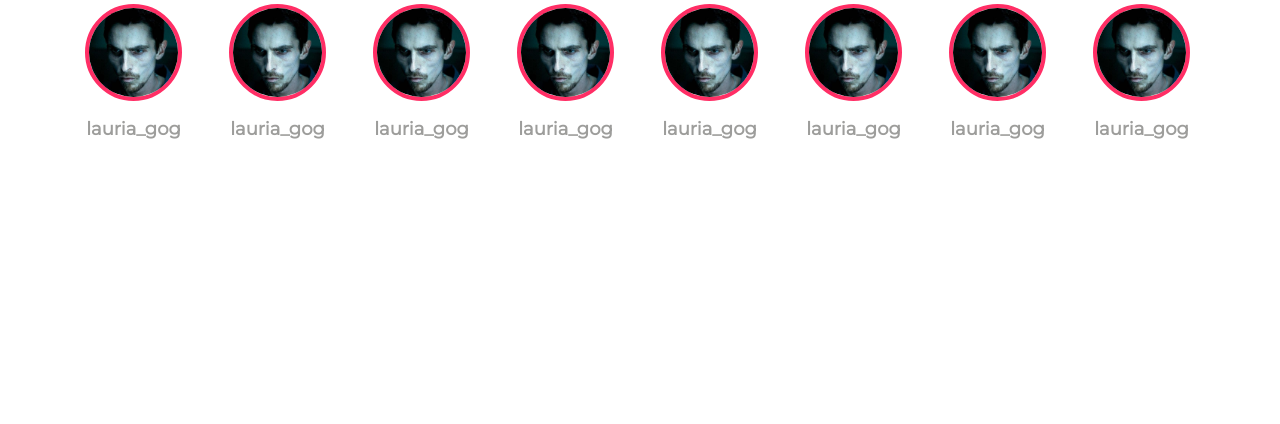
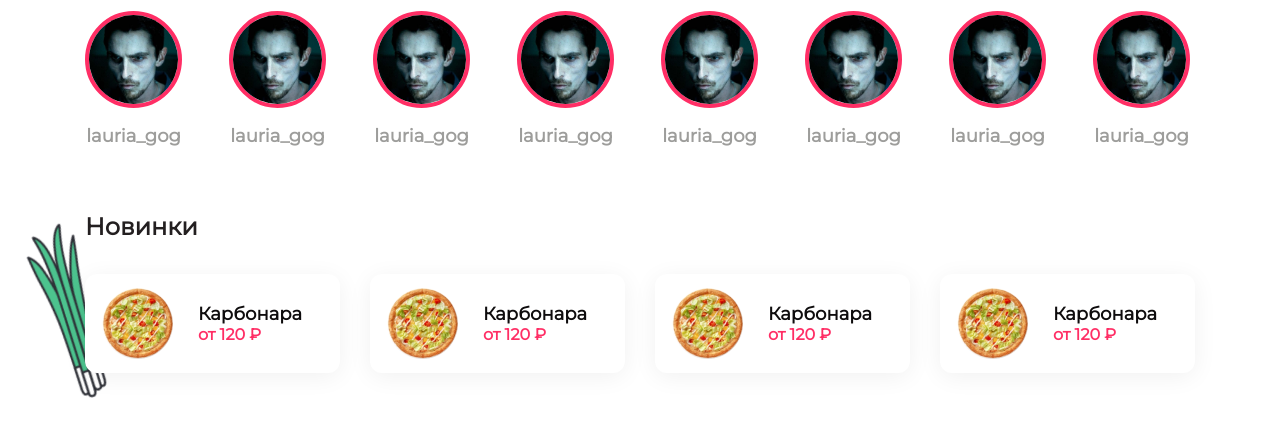
Before and after one commit to kzhvnkv/yabao, a plain HTML site: page index.html in a window 1280 px wide. Shown: the part 638-1062 px from the top of the page. Before the commit the page ends 800 px from the top, so only its background shows below. Drawn offline with Linux system fonts and the light colour scheme.

Commit message:
add homepage2 1440 novelties

```diff
--- a/css/style.css
+++ b/css/style.css
@@ -9,6 +9,13 @@ ul, ol {
     list-style-type: none;
     padding: 0;
     margin: 0;
+}
+
+h3 {
+    font-size: 24px;
+    font-weight: 700;
+    line-height: 29px;
+    color: #231F20;
 }
 
 body {
@@ -24,6 +31,7 @@ body {
     width: 100%;
     align-items: center;
     justify-content: center;
+    margin-top: 10px;
 }
 
 .wrapper {
@@ -196,14 +204,11 @@ body {
 /* REVIEWS */
 .reviews__wrapper {
     flex-direction: column;
+    margin-bottom: 55px;
 }
 
 .reviews__header{
     margin-bottom: 27px;
-    font-size: 24px;
-    font-weight: 700;
-    line-height: 29px;
-    color: #231F20;
 }
 
 .reviews__list {
@@ -237,3 +242,67 @@ body {
     line-height: 22px;
     color: #9D9D9B;
 }
+
+/* NOVELTY */
+.novelties__wrapper {
+    flex-direction: column;
+    margin-bottom: 51px;
+    position: relative;
+}
+
+.novelties__background {
+
+
+position: absolute;
+width: 115px;
+height: 210px;
+left: -70px;
+background-image: url("../img/onion.png");
+background-repeat: no-repeat;
+z-index: -100;
+
+}
+
+.novelties__header {
+    margin-bottom: 33px;
+}
+
+
+.novelties__list {
+    display: flex;
+}
+
+.novelties__item {
+    margin-right: 30px;
+}
+
+
+
+
+.novelty {
+    display: flex;
+    align-items: center;
+    padding: 14px 17px;
+    width: 255px;
+    box-shadow: 0px 4px 24px rgba(0, 0, 0, 0.06);
+    border-radius: 12px;
+    background-color: #FFF;
+}
+
+.novelty__image {
+    margin-right: 25px;
+}
+
+.novelty__name {
+    font-size: 18px;
+    font-weight: 700;
+    line-height: 22px;
+    color: #0E0C0D;
+}
+
+.novelty__price {
+    font-size: 16px;
+    font-weight: 700;
+    line-height: 20px;
+    color: #FF2E65;
+}
--- a/index.html
+++ b/index.html
@@ -21,7 +21,6 @@
                             <img class="logo__img" src="img/logo.png" alt="Yabao">
                         </div>
                     </div>
-
                     <div class="header__delivery delivery">
                         <div class="delivery__geo">
                             <div class="delivery__subject">Доставка пасты</div>
@@ -33,7 +32,6 @@
                         </div>
                     </div>
                 </div>
-
                 <div class="header__right">
                     <div class="header__callback callback">
                         <button class="callback__button button">Заказать звонок</button>
@@ -62,7 +60,6 @@
                         </ul>
                     </nav>
                 </div>
-
                 <div class="header__right">
                     <div class="header__authentification authentification">
                         <button class="authentification__login button">Войти</button>
@@ -74,9 +71,7 @@
                 </div>
             </div>
         </div>
-
     </header>
-
 
     <main class="main">
         <section class="slider container">
@@ -89,16 +84,15 @@
             </div>
         </section>
 
-
         <section class="reviews container">
             <div class="reviews__wrapper wrapper">
-
-                <h2 class="reviews__header">Отзывы</h2>
-
+                <h3 class="reviews__header">Отзывы</h3>
                 <ul class="reviews__list">
                     <li class="reviews__item review">
                         <div class="review__image">
-                            <img class="review__img" src="img/review_1.jpg" alt="">
+                            <a class="review__link" href="#">
+                                <img class="review__img" src="img/review_1.jpg" alt="Review">
+                            </a>
                         </div>
                         <div class="review__profile">
                             lauria_gog
@@ -106,7 +100,9 @@
                     </li>
                     <li class="reviews__item review">
                         <div class="review__image">
-                            <img class="review__img" src="img/review_1.jpg" alt="">
+                            <a class="review__link" href="#">
+                                <img class="review__img" src="img/review_1.jpg" alt="Review">
+                            </a>
                         </div>
                         <div class="review__profile">
                             lauria_gog
@@ -114,7 +110,9 @@
                     </li>
                     <li class="reviews__item review">
                         <div class="review__image">
-                            <img class="review__img" src="img/review_1.jpg" alt="">
+                            <a class="review__link" href="#">
+                                <img class="review__img" src="img/review_1.jpg" alt="Review">
+                            </a>
                         </div>
                         <div class="review__profile">
                             lauria_gog
@@ -122,7 +120,9 @@
                     </li>
                     <li class="reviews__item review">
                         <div class="review__image">
-                            <img class="review__img" src="img/review_1.jpg" alt="">
+                            <a class="review__link" href="#">
+                                <img class="review__img" src="img/review_1.jpg" alt="Review">
+                            </a>
                         </div>
                         <div class="review__profile">
                             lauria_gog
@@ -130,7 +130,9 @@
                     </li>
                     <li class="reviews__item review">
                         <div class="review__image">
-                            <img class="review__img" src="img/review_1.jpg" alt="">
+                            <a class="review__link" href="#">
+                                <img class="review__img" src="img/review_1.jpg" alt="Review">
+                            </a>
                         </div>
                         <div class="review__profile">
                             lauria_gog
@@ -138,7 +140,9 @@
                     </li>
                     <li class="reviews__item review">
                         <div class="review__image">
-                            <img class="review__img" src="img/review_1.jpg" alt="">
+                            <a class="review__link" href="#">
+                                <img class="review__img" src="img/review_1.jpg" alt="Review">
+                            </a>
                         </div>
                         <div class="review__profile">
                             lauria_gog
@@ -146,7 +150,9 @@
                     </li>
                     <li class="reviews__item review">
                         <div class="review__image">
-                            <img class="review__img" src="img/review_1.jpg" alt="">
+                            <a class="review__link" href="#">
+                                <img class="review__img" src="img/review_1.jpg" alt="Review">
+                            </a>
                         </div>
                         <div class="review__profile">
                             lauria_gog
@@ -154,7 +160,9 @@
                     </li>
                     <li class="reviews__item review">
                         <div class="review__image">
-                            <img class="review__img" src="img/review_1.jpg" alt="">
+                            <a class="review__link" href="#">
+                                <img class="review__img" src="img/review_1.jpg" alt="Review">
+                            </a>
                         </div>
                         <div class="review__profile">
                             lauria_gog
@@ -163,6 +171,74 @@
                 </ul>
             </div>
         </section>
+
+        <section class="novelties container">
+            <div class="novelties__wrapper wrapper">
+                <div class="novelties__background"></div>
+                <h3 class="novelties__header">Новинки</h3>
+                <ul class="novelties__list">
+                    <li class="novelties__item">
+                        <a class="novelties__link" href="#">
+                            <div class="novelties__button novelty">
+                                <div class="novelty__image">
+                                    <img class="novelty__img" src="img/novelty.png" alt="Карбонара">
+                                </div>
+                                <div class="novelty__info">
+                                    <div class="novelty__name">Карбонара</div>
+                                    <div class="novelty__price">от 120 ₽</div>
+                                </div>
+                            </div>
+                        </a>
+                    </li>
+                    <li class="novelties__item">
+                        <a class="novelties__link" href="#">
+                            <div class="novelties__button novelty">
+                                <div class="novelty__image">
+                                    <img class="novelty__img" src="img/novelty.png" alt="Карбонара">
+                                </div>
+                                <div class="novelty__info">
+                                    <div class="novelty__name">Карбонара</div>
+                                    <div class="novelty__price">от 120 ₽</div>
+                                </div>
+                            </div>
+                        </a>
+                    </li>
+                    <li class="novelties__item">
+                        <a class="novelties__link" href="#">
+                            <div class="novelties__button novelty">
+                                <div class="novelty__image">
+                                    <img class="novelty__img" src="img/novelty.png" alt="Карбонара">
+                                </div>
+                                <div class="novelty__info">
+                                    <div class="novelty__name">Карбонара</div>
+                                    <div class="novelty__price">от 120 ₽</div>
+                                </div>
+                            </div>
+                        </a>
+                    </li>
+                    <li class="novelties__item">
+                        <a class="novelties__link" href="#">
+                            <div class="novelties__button novelty">
+                                <div class="novelty__image">
+                                    <img class="novelty__img" src="img/novelty.png" alt="Карбонара">
+                                </div>
+                                <div class="novelty__info">
+                                    <div class="novelty__name">Карбонара</div>
+                                    <div class="novelty__price">от 120 ₽</div>
+                                </div>
+                            </div>
+                        </a>
+                    </li>
+                </ul>
+            </div>
+        </section>
+
+
+
+
+
+
+
 
 
     </main>
```
Also changed, not shown: img/novelty.png (added), img/onion.png (added).
